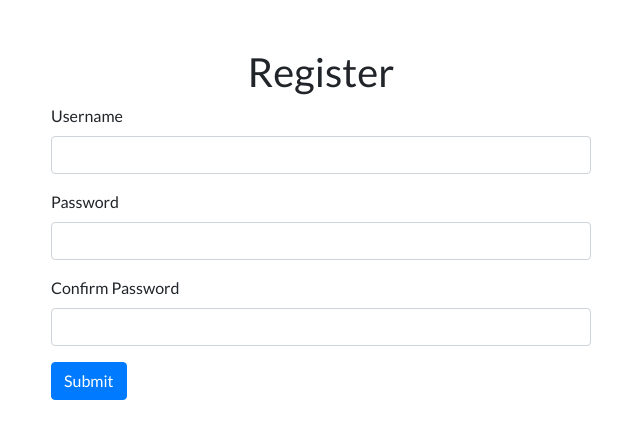
After one commit to Kaybangz/NotesApp, a Flask app: page /register in a window 1280 px wide. The commit adds this page. Shown: the top 439 px of the page, without its empty margins (319-959 px from the left). Run offline with Flask 3, Linux system fonts and the light colour scheme; some libraries are stand-ins or nearby versions.

Commit message:
Added sign-up and sign-in forms

```diff
--- a/app.py
+++ b/app.py
@@ -18,6 +18,31 @@ def after_request(response):
     return response
 
 @app.route("/")
-@login_required
+@app.route("/index")
 def index():
     return render_template("index.html")
+
+
+@app.route("/register", methods=["GET", "POST"])
+def register():
+    return render_template("register.html")
+
+
+@app.route("/login", methods=["GET", "POST"])
+def login():
+    return render_template("login.html")
+
+
+@app.route("/logout")
+def logout():
+    """Log user out"""
+
+    # Forget any user_id
+    session.clear()
+
+    # Redirect user to login form
+    return redirect("/")
+
+
+if __name__ == "__main__":
+    app.run(host="0.0.0.0", port=8000)
--- a/static/styles/main.css
+++ b/static/styles/main.css
@@ -1,10 +1,16 @@
 *,*::after,*::before{
     margin: 0;
     padding: 0;
+    box-sizing: border-box;
     font-family: 'Lato', sans-serif;
 }
 
- body{
+.logo{
+    font-weight: 800;
+    font-size: larger;
+}
+
+ /* body{
     background-color: #F9F5FF;
     color:  black;
  }
@@ -15,4 +21,4 @@
         background-color: #28262C;
         color: white;
     }
- }
+ } */
--- /dev/null
+++ b/templates/form_layout.html
@@ -0,0 +1,21 @@
+<!DOCTYPE html>
+<html lang="en">
+    <head>
+        <meta charset="UTF-8">
+        <meta name="viewport" content="width=device-width, initial-scale=1.0">
+        <link rel="stylesheet" href="https://cdn.jsdelivr.net/npm/bootstrap@4.4.1/dist/css/bootstrap.min.css" integrity="sha384-Vkoo8x4CGsO3+Hhxv8T/Q5PaXtkKtu6ug5TOeNV6gBiFeWPGFN9MuhOf23Q9Ifjh" crossorigin="anonymous">
+        <link rel="preconnect" href="https://fonts.googleapis.com">
+    <link rel="preconnect" href="https://fonts.gstatic.com" crossorigin>
+    <link href="https://fonts.googleapis.com/css2?family=Lato:wght@100;300;400;700&display=swap" rel="stylesheet">
+    <link rel="stylesheet" href="path/to/font-awesome/css/font-awesome.min.css">
+        <title>Form</title>
+        <link rel="stylesheet" href="/static/styles/main.css" />
+    </head>
+<body>
+    <main class="container">
+        <section class="row justify-content-center mt-5">
+            {% block main %}{% endblock %}
+        </section>
+    </main>
+</body>
+</html>
--- a/templates/index.html
+++ b/templates/index.html
@@ -4,4 +4,6 @@
     Notes
 {% endblock %}
 
-<h2>My notes</h2>
+{% block main %}
+    <a href="/" type="button" class="btn btn-success"><span class="">&#43;</span>&nbsp; New Note</a>
+{% endblock %}
--- a/templates/register.html
+++ b/templates/register.html
@@ -0,0 +1,26 @@
+{% extends "form_layout.html" %}
+
+{% block title %}
+    Register
+{% endblock %}
+
+{% block main %}
+<div class="col-md-6">
+    <h1 class="text-center">Register</h1>
+    <form>
+      <div class="mb-3">
+        <label for="username" class="form-label">Username</label>
+        <input type="text" class="form-control" id="username">
+      </div>
+      <div class="mb-3">
+        <label for="password" class="form-label">Password</label>
+        <input type="password" class="form-control" id="password">
+      </div>
+      <div class="mb-3">
+        <label for="confirmPassword" class="form-label">Confirm Password</label>
+        <input type="password" class="form-control" id="confirmPassword">
+      </div>
+      <button type="submit" class="btn btn-primary">Submit</button>
+    </form>
+  </div>
+{% endblock %}
```
Also changed, not shown: helpers.py (+14 -0 lines), templates/layout.html (+26 -28 lines), templates/login.html (+22 -0 lines).
